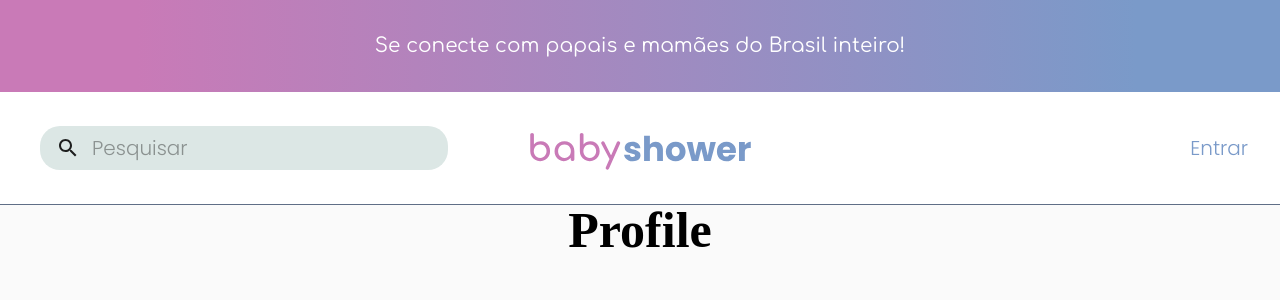
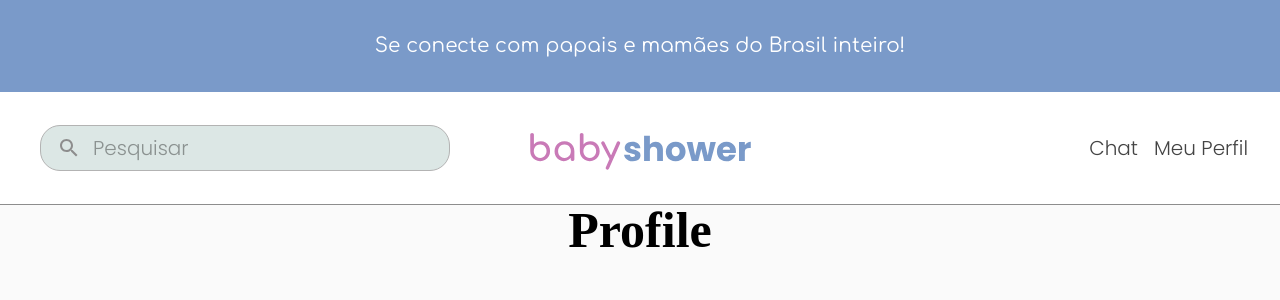
Before and after one commit to danielmsatiro/babyshower-front, a React (Create React App) app: page /profile in a window 1280 px wide. Shown: the top 300 px of the page. Built offline with nearby package versions, Linux system fonts and the light colour scheme.

Commit message:
style[header]: refact color variables

```diff
--- a/src/Components/Header/index.tsx
+++ b/src/Components/Header/index.tsx
@@ -17,7 +17,7 @@ import MoreIcon from "@mui/icons-material/MoreVert";
 import { theme } from "../../Styles/theme";
 
 export const Header = () => {
-  const userAuth = false; //Aqui verifica se está logado
+  const userAuth = true; //Aqui verifica se está logado
 
   const [anchorEl, setAnchorEl] = useState<null | HTMLElement>(null);
   const [mobileMoreAnchorEl, setMobileMoreAnchorEl] =
@@ -92,15 +92,14 @@ export const Header = () => {
     <AppBar
       position="static"
       sx={{
-        borderBottom: " 1px solid rgba(68, 68, 68, 0.5)",
+        borderBottom: `1px solid ${theme.palette.grey[300]}`,
         boxShadow: "none",
       }}
     >
       <Box
         sx={{
           flexGrow: 1,
-          background:
-            "linear-gradient(269.72deg, #7A9AC9 11.22%, #C97AB7 89.3%)",
+          background: `linear-gradient(269.72deg, ${theme.palette.primary} 11.22%, ${theme.palette.secondary} 89.3%)`,
           height: "60px",
           display: "flex",
           justifyContent: "center",
@@ -125,7 +124,7 @@ export const Header = () => {
           <Grid item flex={1} sx={{ display: { xs: "none", md: "flex" } }}>
             <Search>
               <SearchIconWrapper>
-                <SearchIcon />
+                <SearchIcon sx={{ color: `${theme.palette.grey[300]}` }} />
               </SearchIconWrapper>
               <StyledInputBase
                 placeholder="Pesquisar"
--- a/src/Components/Header/style.ts
+++ b/src/Components/Header/style.ts
@@ -3,6 +3,7 @@ import { styled, InputBase } from "@mui/material";
 const Search = styled("div")(({ theme }) => ({
   position: "relative",
   borderRadius: "20px",
+  border: `1px solid ${theme.palette.grey[100]}`,
   backgroundColor: theme.palette.grey[50],
   transition: theme.transitions.create("background"),
   "&:hover": {
--- a/src/Styles/theme.ts
+++ b/src/Styles/theme.ts
@@ -1,5 +1,4 @@
 import { createTheme } from "@mui/material";
-import { transform } from "typescript";
 
 let theme = createTheme({
   palette: {
@@ -42,6 +41,7 @@ theme = createTheme(theme, {
           style: {
             fontSize: theme.typography.body1.fontSize,
             fontFamily: theme.typography.body1.fontFamily,
+            color: theme.palette.grey[500],
           },
         },
       ],
```
